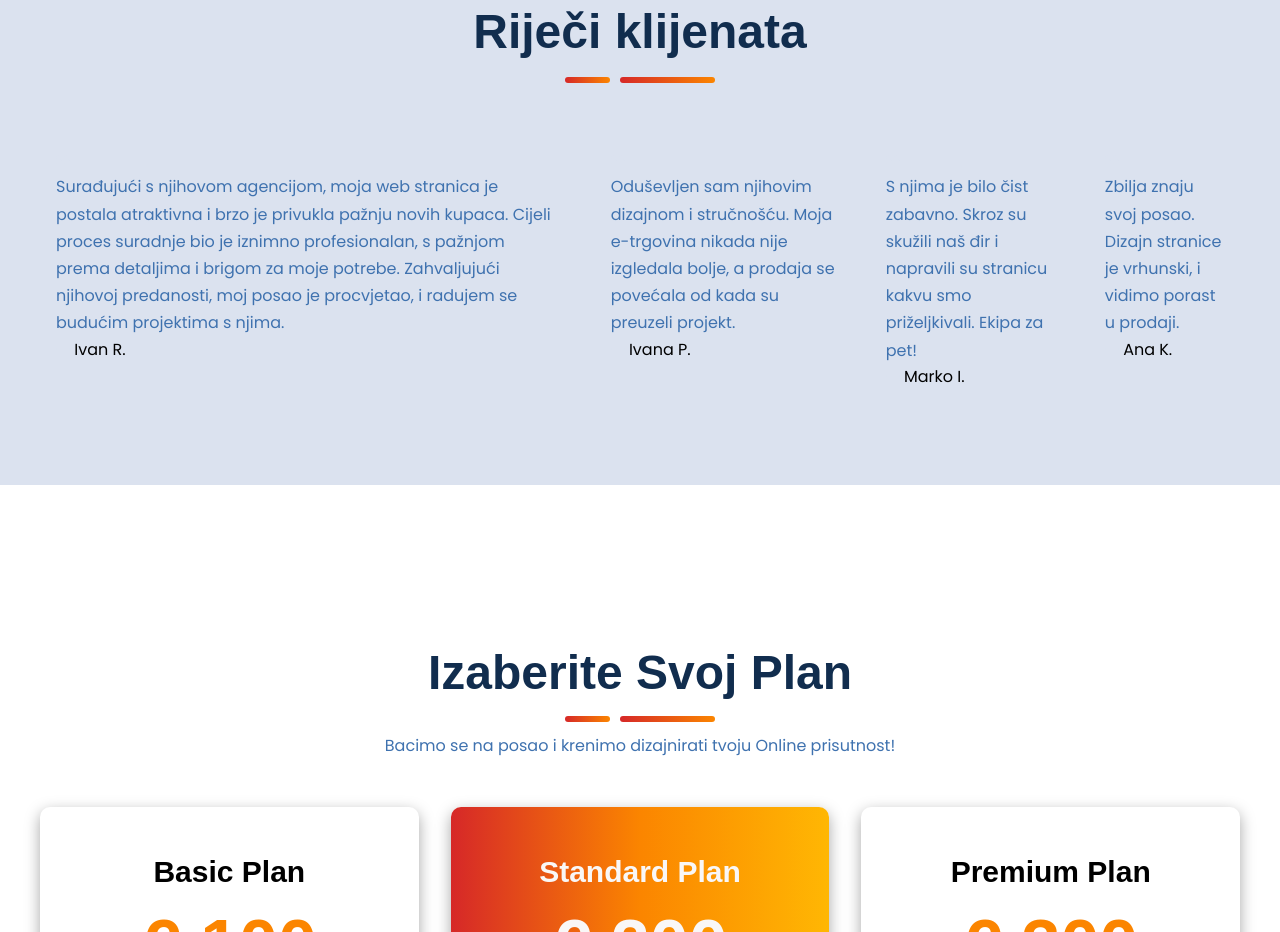
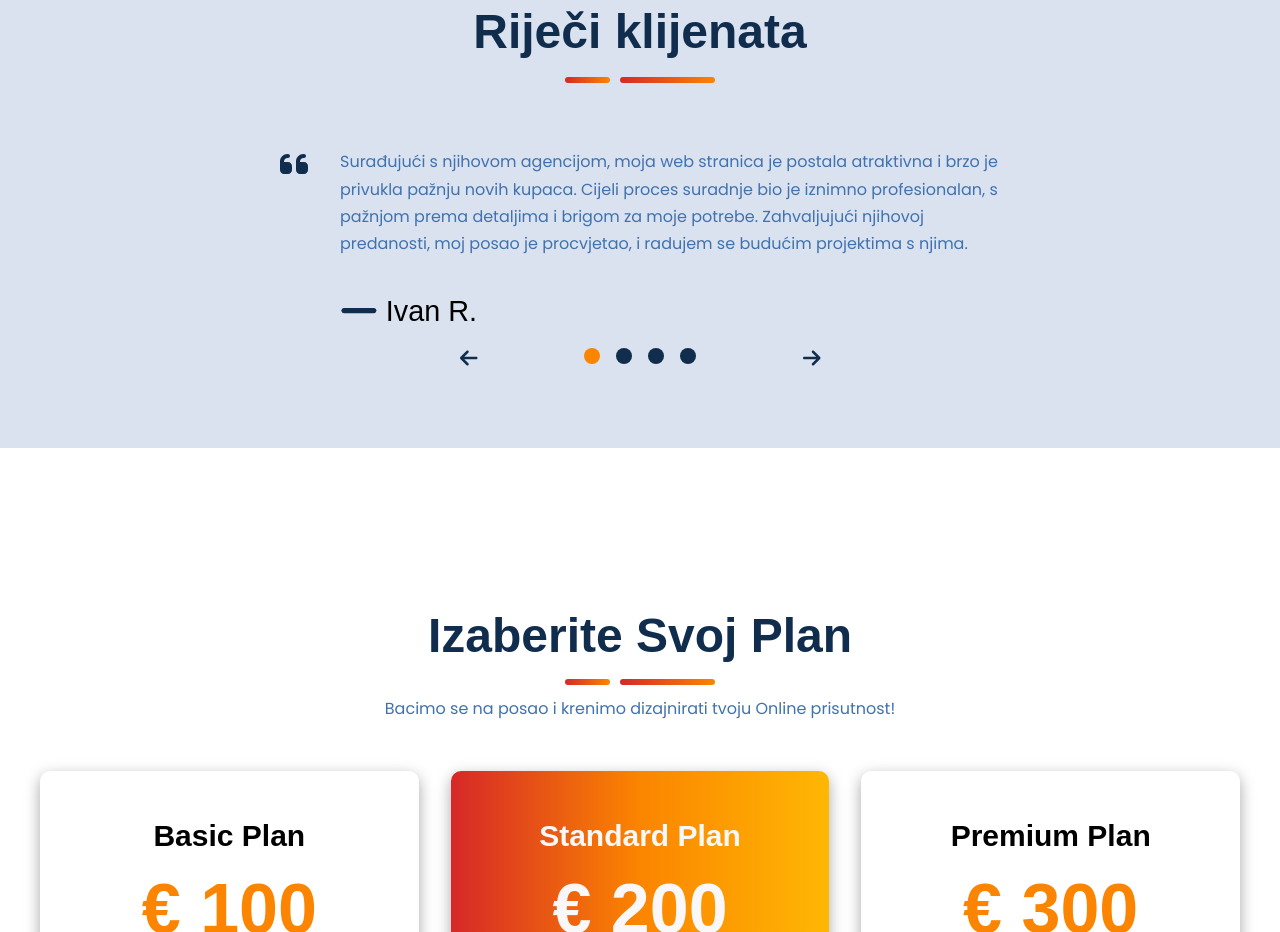
Before and after one commit to SudodoSu/website-agency, a React (Create React App) app: page /home in a window 1280 px wide. Shown: the part 3620-4552 px from the top of the page. Built offline with nearby package versions, Linux system fonts and the light colour scheme; a web font is replaced by a local one.

Commit message:
Animations to clients

```diff
--- a/package.json
+++ b/package.json
@@ -18,7 +18,9 @@
     "react-dom": "^18.2.0",
     "react-router-dom": "^6.16.0",
     "react-scripts": "5.0.1",
+    "react-swipeable": "^7.0.1",
     "sass": "^1.66.1",
+    "swiper": "^9.0.3",
     "web-vitals": "^2.1.4"
   },
   "scripts": {
--- a/src/App.css
+++ b/src/App.css
@@ -144,6 +144,8 @@ header.scrolled {
 .navbar-lista > li > a {
     color: var(--white);
     cursor: pointer;
+    height: 100%;
+    width: 100%;
 }
 
 .navbar-lista > li > a.scrolled {
@@ -164,7 +166,7 @@ header.scrolled {
 
 .button-class > button > span {
     font-family: Poppins400, sans-serif;
-    font-size: .8em
+    font-size: .8em;
 }
 
 .button-class > button:hover {
@@ -274,8 +276,6 @@ header.scrolled {
     padding-bottom: 10em;
     padding-top: 7em;
 }
-
-
 
 .section-two-title {
     text-align: center;
@@ -734,13 +734,59 @@ footer {
 
 .inner-carousel {
     display: flex;
-    gap: 1em;
+    transition: transform 2s ease-in-out;
 }
 
+
 .carousel {
-    cursor: grab;
+    overflow: hidden;
 }
 
 .client-card {
-    padding: 1em;
+    padding: 1rem 15rem;
+    min-width: 1200px;
+    display: flex;
+    gap: 2rem;
 }
+
+.bottom-quote {
+    display: block;
+    float: right;
+}
+
+.client-des {
+    display: flex;
+    flex-direction: column;
+    justify-content: center;
+    gap: 2rem;
+}
+
+.client-des > span {
+    font-family: SourceSansPro900, sans-serif;
+    font-size: 1.8rem;
+    color: var(--dark-blue);
+}
+
+.dots {
+    display: flex;
+    gap: 1em;
+    justify-content: center;
+}
+
+.dot {
+    cursor: pointer;
+}
+
+.dot.active {
+    color: var(--orange) !important;
+}
+
+.nav-client {
+    display: flex;
+    justify-content: center;
+    max-width: 30%;
+}
+
+.nav-client > button {
+    cursor: pointer;
+}
--- a/src/components/clients/clinet-card.js
+++ b/src/components/clients/clinet-card.js
@@ -1,18 +1,17 @@
 import { FontAwesomeIcon } from '@fortawesome/react-fontawesome';
 import { faQuoteLeft, faMinus } from '@fortawesome/free-solid-svg-icons';
-import { motion } from "framer-motion";
 
 function ClientCard({clients}) {
     return(
         <>
             {clients.map((client, index) => (
-                <motion.div key={index} className="client-card">
-                    <FontAwesomeIcon icon={faQuoteLeft} style={{color: "#DBE2EF",}}/>
-                    <div>
+                <div key={index} className="client-card">
+                    <FontAwesomeIcon icon={faQuoteLeft} size="2xl" style={{color: "#112D4E",}}/>
+                    <div className='client-des'>
                         <p>{client.des}</p>
-                        <span><FontAwesomeIcon icon={faMinus} style={{color: "#DBE2EF",}}/> {client.name}</span>
+                        <span><FontAwesomeIcon icon={faMinus} size="xl" style={{color: "#112D4E",}}/> {client.name}</span>
                     </div>
-                </motion.div>
+                </div>
             ))}
         </>
     );
--- a/src/components/section-five.js
+++ b/src/components/section-five.js
@@ -1,12 +1,14 @@
 import "../App.css";
 import ClientCard from "./clients/clinet-card";
-import { motion } from "framer-motion";
-import { useRef, useState, useEffect} from "react";
+import { useState, useEffect } from "react";
+import { FontAwesomeIcon } from '@fortawesome/react-fontawesome';
+import { faCircle, faArrowRight, faArrowLeft } from '@fortawesome/free-solid-svg-icons';
+
+
 
 function ClientWords() {
+    const [activeIndex, setIndex] = useState(0);
 
-    const [width, setWidth] = useState(0);
-    const carousel = useRef();
     const clients = [
         {des: "Surađujući s njihovom agencijom, moja web stranica je postala atraktivna i brzo je privukla pažnju novih kupaca. Cijeli proces suradnje bio je iznimno profesionalan, s pažnjom prema detaljima i brigom za moje potrebe. Zahvaljujući njihovoj predanosti, moj posao je procvjetao, i radujem se budućim projektima s njima.", name: "Ivan R."},
         {des: "Oduševljen sam njihovim dizajnom i stručnošću. Moja e-trgovina nikada nije izgledala bolje, a prodaja se povećala od kada su preuzeli projekt.", name: "Ivana P."},
@@ -14,9 +16,27 @@ function ClientWords() {
         {des: "Zbilja znaju svoj posao. Dizajn stranice je vrhunski, i vidimo porast u prodaji.", name: "Ana K."}
     ]
 
+    const updIndex = (newIndex) => {
+        if (newIndex > 3) {
+            newIndex = 0;
+        } else if (newIndex < 0) {
+            newIndex = 3;
+        }
+        else if (newIndex >= clients.lenght) {
+            newIndex = clients.lenght - 1;
+        }
+
+        setIndex(newIndex);
+    };
+
     useEffect(() => {
-        console.log(carousel.current.scrollWidth);
-    }, []);
+
+        const interval = setInterval(() => {
+          setIndex((prevIndex) => (prevIndex + 1) % 4);
+        }, 10000);
+
+        return () => clearInterval(interval);
+      }, []);
 
     return (
         <section className="section-five">
@@ -26,11 +46,33 @@ function ClientWords() {
                     <div className="section-two-line"></div>
                 </div>
                 <div className="section-five-tabs">
-                    <motion.div ref={carousel} className="carousel">
-                        <motion.div drag="x" dragConstraints={{ right: 0 }} className="inner-carousel">
-                            <ClientCard clients={clients}/>
-                        </motion.div>
-                    </motion.div>
+                    <div className="carousel">
+                        <div
+                            className="inner-carousel"
+                            style={{ transform: `translate(-${activeIndex * 100}%)`}}>
+                                <ClientCard clients={clients}/>
+                        </div>
+                        <div className="nav-client">
+                            <button onClick={() => updIndex(activeIndex - 1)} className="left-button">
+                                <FontAwesomeIcon size="xl" icon={faArrowLeft} style={{color: "#112d4e"}} />
+                            </button>
+                            <div className="dots">
+                            {clients.map((client, index) => {
+                                return(
+                                    <FontAwesomeIcon
+                                    onClick={() => updIndex(index)}
+                                    key={index}
+                                    className={`dot ${(activeIndex === index) ? "active" : "" }`}
+                                    icon={faCircle}
+                                    style={{color: "#112D4E",}}/>
+                            );
+                            })}
+                            </div>
+                            <button onClick={() => updIndex(activeIndex + 1)} className="right-button">
+                                <FontAwesomeIcon size="xl" icon={faArrowRight} style={{color: "#112d4e"}}/>
+                            </button>
+                        </div>
+                    </div>
                 </div>
             </div>
         </section>
```
Also changed, not shown: 1 other file (tests, documents, lock files or other folders).
